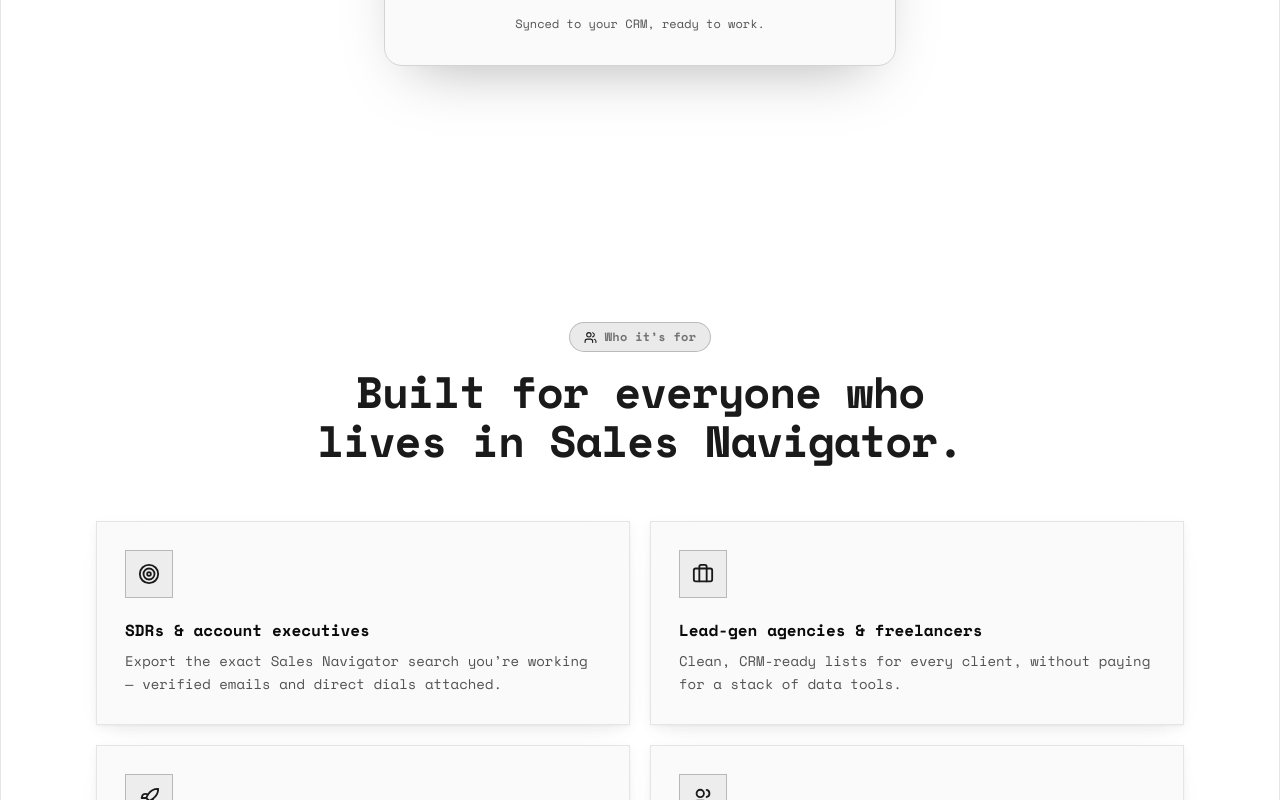
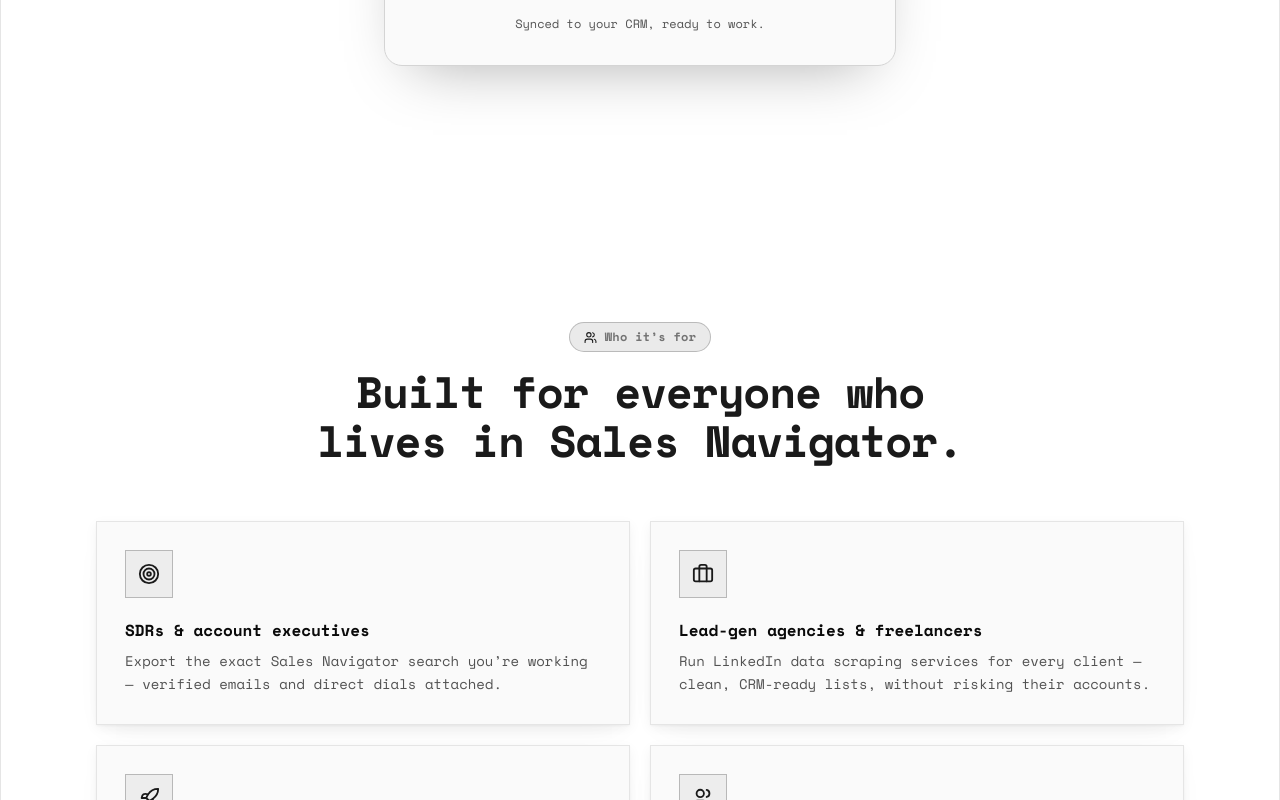
Before and after one commit to hasanrahman00/coldcastmarketingsite, a React (Vite) app: page / in a window 1280 px wide. Shown: the part 11200-12000 px from the top of the page. Built offline with nearby package versions, Linux system fonts and the light colour scheme.

Commit message:
Homepage SEO: agencies card targets 'linkedin data scraping services'

```diff
--- a/src/components/UseCases.jsx
+++ b/src/components/UseCases.jsx
@@ -24,7 +24,7 @@
     icon: Briefcase,
     title: 'Lead-gen agencies & freelancers',
     to: '/roles/agencies',
-    desc: 'Clean, CRM-ready lists for every client, without paying for a stack of data tools.',
+    desc: 'Run LinkedIn data scraping services for every client — clean, CRM-ready lists, without risking their accounts.',
   },
   {
     icon: Rocket,
```
